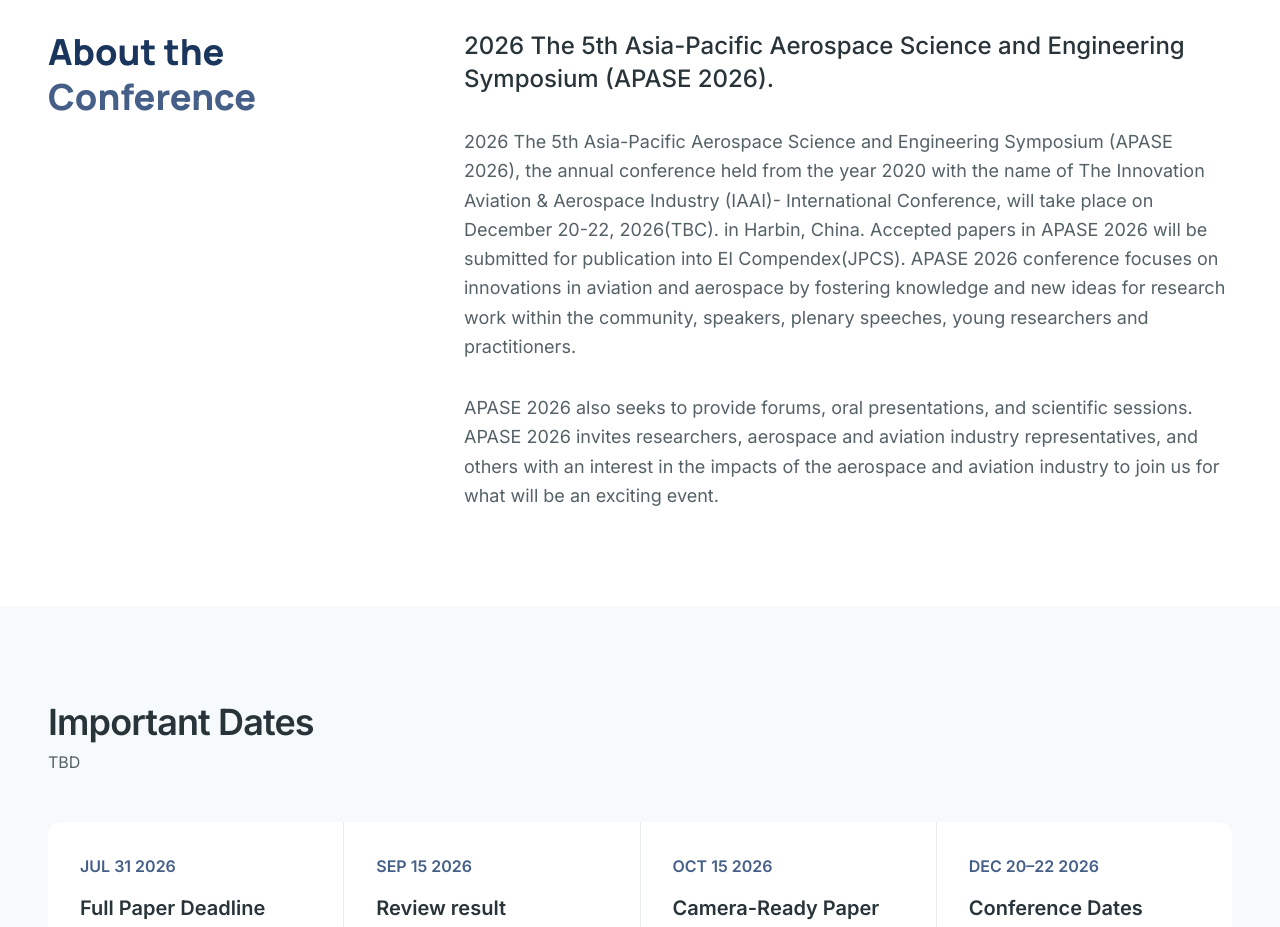
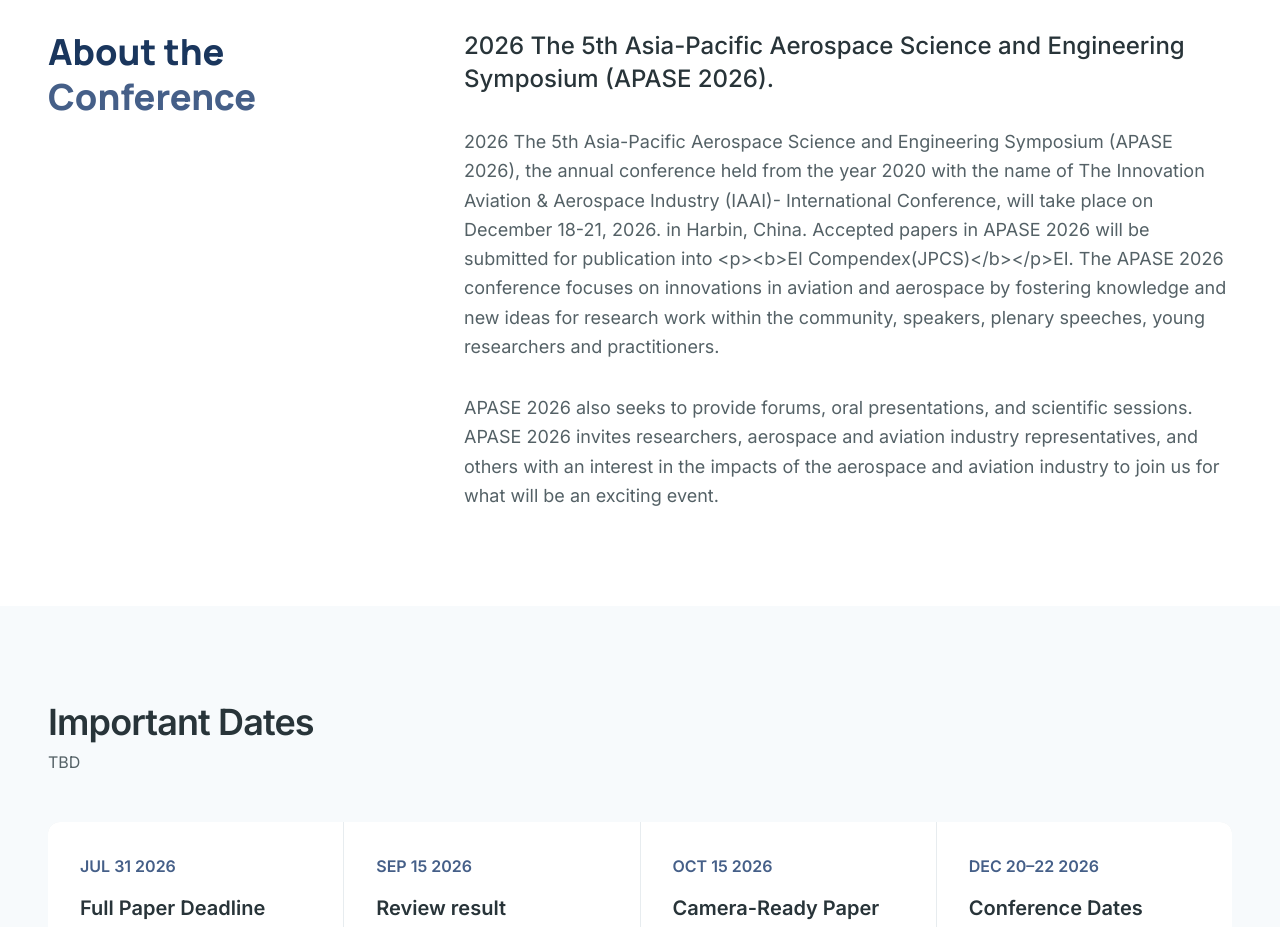
Before and after one commit to ascomlab/apase-web, a Next.js app: page / in a window 1280 px wide. Shown: the part 1080-2007 px from the top of the page. Built offline with nearby package versions, Linux system fonts and the light colour scheme.

Commit message:
Update page.tsx

```diff
--- a/app/page.tsx
+++ b/app/page.tsx
@@ -36,7 +36,7 @@
   intro:
     "2026 The 5th Asia-Pacific Aerospace Science and Engineering Symposium (APASE 2026).",
   descriptions: [
-    "2026 The 5th Asia-Pacific Aerospace Science and Engineering Symposium (APASE 2026), the annual conference held from the year 2020 with the name of The Innovation Aviation & Aerospace Industry (IAAI)- International Conference, will take place on December 20-22, 2026(TBC). in Harbin, China. Accepted papers in APASE 2026 will be submitted for publication into EI Compendex(JPCS). APASE 2026 conference focuses on innovations in aviation and aerospace by fostering knowledge and new ideas for research work within the community, speakers, plenary speeches, young researchers and practitioners.",
+    "2026 The 5th Asia-Pacific Aerospace Science and Engineering Symposium (APASE 2026), the annual conference held from the year 2020 with the name of The Innovation Aviation & Aerospace Industry (IAAI)- International Conference, will take place on December 18-21, 2026. in Harbin, China. Accepted papers in APASE 2026 will be submitted for publication into <p><b>EI Compendex(JPCS)</b></p>EI. The APASE 2026 conference focuses on innovations in aviation and aerospace by fostering knowledge and new ideas for research work within the community, speakers, plenary speeches, young researchers and practitioners.",
     "APASE 2026 also seeks to provide forums, oral presentations, and scientific sessions. APASE 2026 invites researchers, aerospace and aviation industry representatives, and others with an interest in the impacts of the aerospace and aviation industry to join us for what will be an exciting event.",
   ],
 };
```
